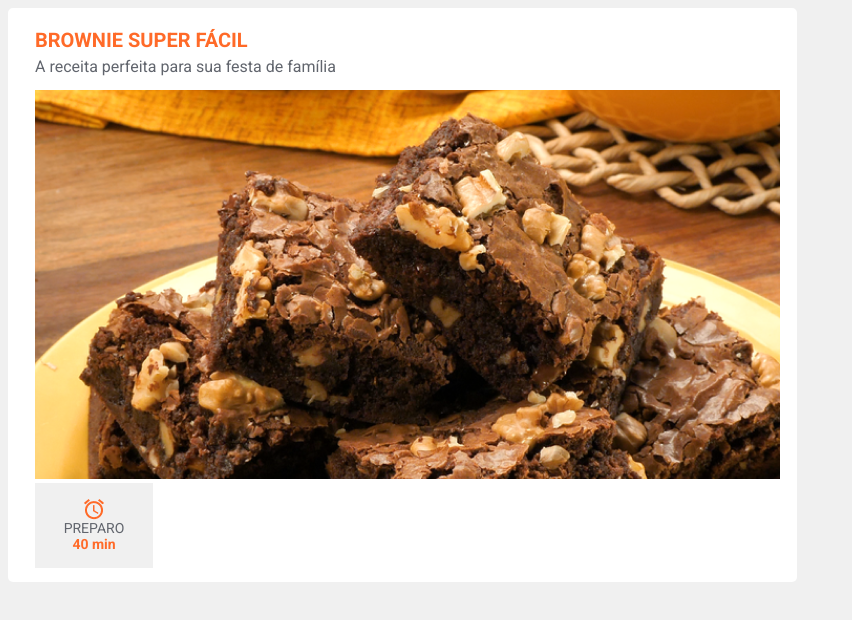
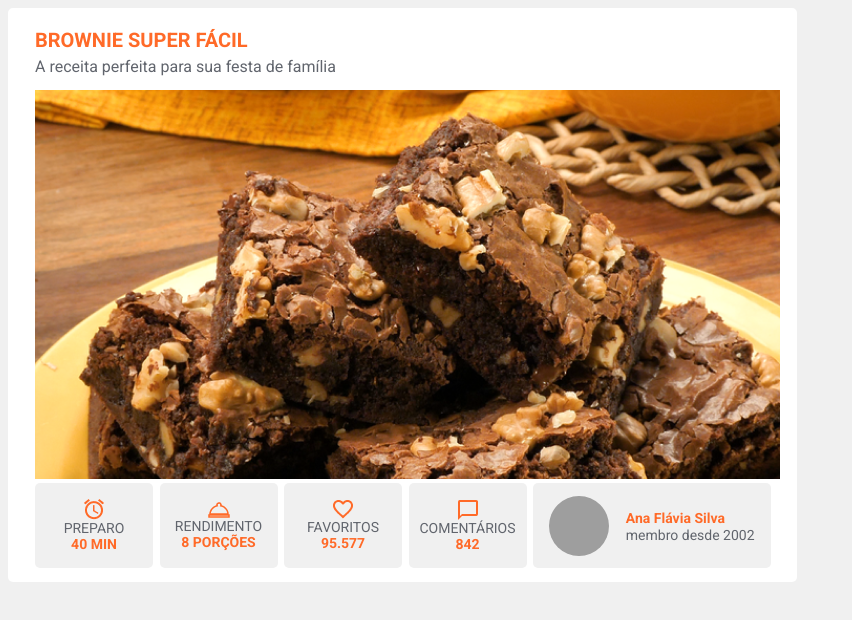
Before and after one commit to FabricioHA/Hall_to_code_Curso_1_2024, a plain HTML site: page Aula 03/Brownie/index.html in a window 1280 px wide. Shown: the whole page, without its empty margins (0-852 px from the left). Drawn offline with Linux system fonts and the light colour scheme; grey boxes are pictures that could not be loaded.

Commit message:
Add files via upload

```diff
--- a/Aula 03/Brownie/index.html
+++ b/Aula 03/Brownie/index.html
@@ -18,11 +18,35 @@
         <div class="container">
             <h1>Brownie super fácil</h1>
             <h2>A receita perfeita para sua festa de família</h2>
-            <img src="Foto-Brownie.png">
-            <div class="card-box">
-                <img class="card-icon" src="alarm.png">
-                <h3 class="card-title">Preparo</h3>
-                <strong class="card-info">40 min</strong>
+            <img src="Foto-Brownie.png" alt="Imagem de brownie" title="Imagem de brownie">
+            <div class="card-wrapeer"><!--Embrulhar os elementos especificos em html no card-->
+                <div class="card-box">
+                    <img class="card-icon" src="alarm.png" alt="Ícone de relógio" title="Ícone de relógio">
+                    <h3 class="card-title">Preparo</h3>
+                    <strong class="card-info">40 min</strong>
+                </div>
+                <div class="card-box">
+                    <img class="card-icon" src="room_service.png" alt="Ícone de serviço de quarto" title="Ícone de serviço de quarto">
+                    <h3 class="card-title">Rendimento</h3>
+                    <strong class="card-info">8 Porções</strong>
+                </div>
+                <div class="card-box">
+                    <img class="card-icon" src="favorite_border.png" alt="Ícone de favoritos" title="Ícone de favoritos">
+                    <h3 class="card-title">Favoritos</h3>
+                    <strong class="card-info">95.577</strong>
+                </div>
+                <div class="card-box">
+                    <img class="card-icon" src="chat_bubble_outline.png" alt="Ícone de chat" title="Ícone de chat">
+                    <h3 class="card-title">Comentários</h3>
+                    <strong class="card-info">842</strong>
+                </div>
+                <div class="card-box-member">
+                    <img class="card-icon-member" src="pic_member.png" alt="Foto do membro" title="Foto do membro">
+                    <div class="card-text-member-wrapper">
+                        <strong class="card-title-member">Ana Flávia Silva</strong>
+                        <h3 class="card-info-member">membro desde 2002</h3>
+                    </div>
+                </div>
             </div>
         </div>
     </body>
--- a/Aula 03/Brownie/styles.css
+++ b/Aula 03/Brownie/styles.css
@@ -37,6 +37,12 @@ h2
     padding: 20px 26px 12px 27px; /*Ele segue um ordem de sentido horário, referente a cima, direita, baixo, esquerda*/
     box-sizing: border-box; /*Essa propriedade retira o excesso de pixels que o padding gera, tornando a div maior do que definimos. Ao aplicalo, independente do padding ou tamanho dos elementos, o tamanho da div será o mesmo*/
 }
+.card-wrapeer /*"Serve para "embrulhar elementos separados sem afetar outros dentro do container""*/
+{
+    display: flex;
+    flex-direction: row;
+    justify-content: space-between;
+}
 .card-box
 {
     width: 118px;
@@ -46,6 +52,27 @@ h2
     flex-direction: column;
     justify-content: center;
     align-items: center;
+    border-radius: 5px;
+}
+.card-icon-alarm
+{
+    width: 20px;
+    height: 14px;
+}
+.card-icon-room-service
+{
+    width: 20px;
+    height: 20.14px;
+}
+.card-icon-favorite-border
+{
+    width: 20px;
+    height: 18.35px;
+}
+.card-icon-chat
+{
+    width: 20px;
+    height: 20px;
 }
 .card-title
 {
@@ -59,5 +86,42 @@ h2
     color: #FF6A28;
     font-weight: 700;
     font-size: 14px;
+    text-transform: uppercase;
+}
+
+.card-box-member /*caixa para exibir perfil de membros*/
+{
+    width: 238px;
+    height: 85px;
+    background-color: #F0F0F0;
     display: flex;
+    flex-direction: row;
+    justify-content: space-evenly;
+    align-items: center;
+    border-radius: 5px;
 }
+.card-icon-member
+{
+    object-fit: cover; /*Fixa a imagem em sua proporção original independente do width ou height definido*/
+    width: 60px;
+    height: 60px;
+    border-radius: 50%;
+}
+.card-text-member-wrapeer
+{
+    display: flex;
+    flex-direction: column;
+    justify-content: start;
+}
+.card-title-member
+{
+    color: #FF6A28;
+    font-size: 14px;
+    font-weight: 700;
+}
+.card-info-member
+{
+    color: #61656D;
+    font-size: 14px;
+    font-weight: 400;
+}
```
Also changed, not shown: Aula 03/Brownie/chat_bubble_outline.png (added), Aula 03/Brownie/favorite_border.png (added), Aula 03/Brownie/room_service.png (added), 1 other file.
